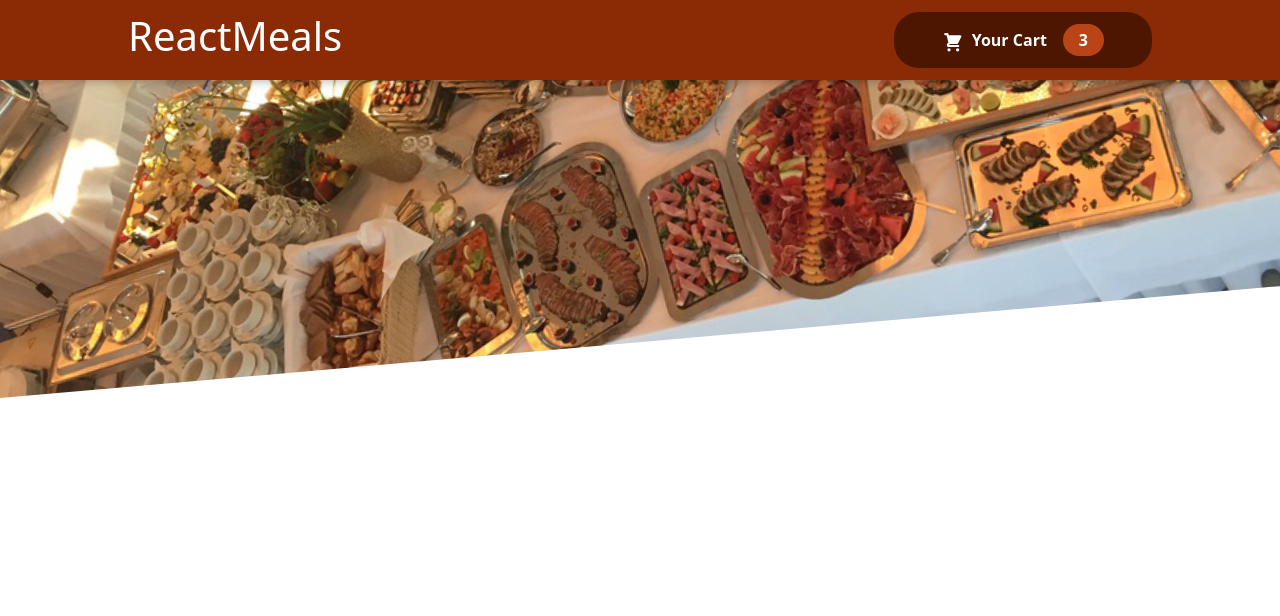
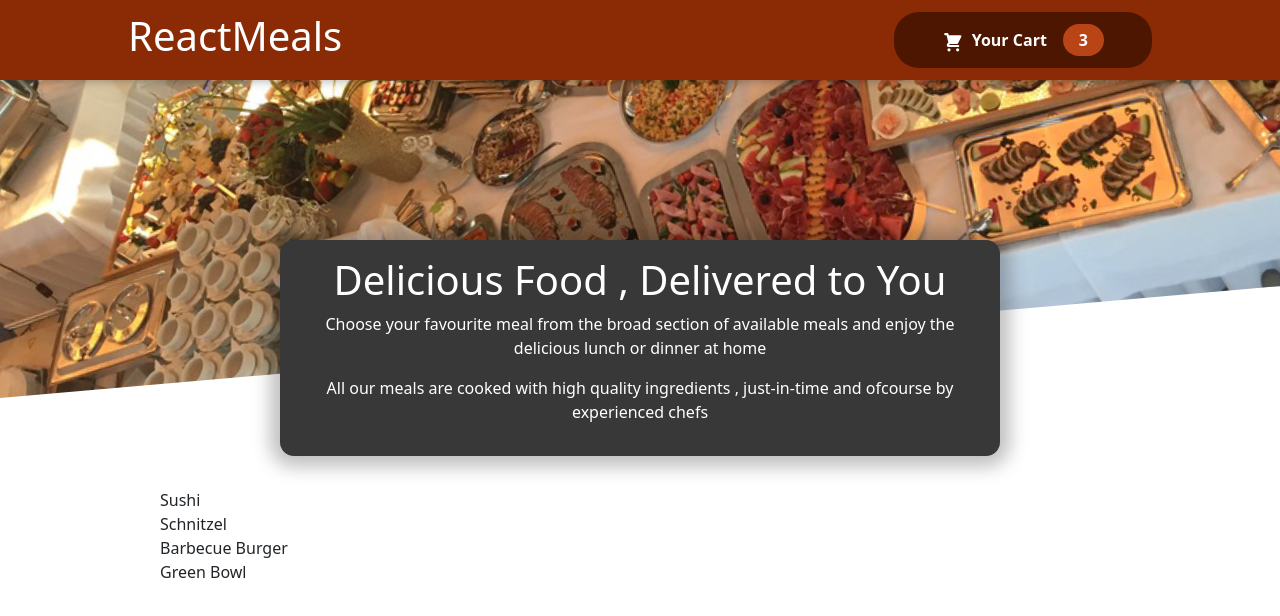
Before and after one commit to rajatjhamnani/CreatingResturantWebsite, a React (Create React App) app: page / in a window 1280 px wide. Shown: the top 616 px of the page. Built offline with nearby package versions, Linux system fonts and the light colour scheme.

Commit message:
Add Restaurant Summary

```diff
--- a/src/App.js
+++ b/src/App.js
@@ -2,11 +2,15 @@
 import React from "react";
 import "./App.css";
 import Header from "./Component/Layout/Header";
+import Meals from "./Component/Meals/Meals";
 
 function App() {
   return (
     <React.Fragment>
       <Header />
+      <main>
+        <Meals />
+      </main>
     </React.Fragment>
   );
 }
--- a/src/Component/Layout/Header.js
+++ b/src/Component/Layout/Header.js
@@ -2,6 +2,7 @@
 import mealsImage from "../../assets/meals.jpg";
 import classes from "./Header.module.css";
 import HeaderCartButton from "./HeaderCardButton";
+
 const Header = (props) => {
   return (
     <>
--- /dev/null
+++ b/src/Component/Meals/AvailableMeals.js
@@ -0,0 +1,36 @@
+import classes from "./AvailableMeals.module.css";
+const DUMMY_MEALS = [
+  {
+    id: "m1",
+    name: "Sushi",
+    description: "Finest fish and veggies",
+    price: 22.99,
+  },
+  {
+    id: "m2",
+    name: "Schnitzel",
+    description: "A german specialty!",
+    price: 16.5,
+  },
+  {
+    id: "m3",
+    name: "Barbecue Burger",
+    description: "American, raw, meaty",
+    price: 12.99,
+  },
+  {
+    id: "m4",
+    name: "Green Bowl",
+    description: "Healthy...and green...",
+    price: 18.99,
+  },
+];
+const AvailableMeals = () => {
+  const mealList = DUMMY_MEALS.map((meal) => <li>{meal.name}</li>);
+  return (
+    <section className={classes.meals}>
+      <ul>{mealList}</ul>
+    </section>
+  );
+};
+export default AvailableMeals;
--- /dev/null
+++ b/src/Component/Meals/AvailableMeals.module.css
@@ -0,0 +1,24 @@
+.meals {
+  max-width: 60rem;
+  width: 90%;
+  margin: 2rem auto;
+  animation: meals-appear 1s ease-out forwards;
+}
+
+.meals ul {
+  list-style: none;
+  margin: 0;
+  padding: 0;
+}
+
+@keyframes meals-appear {
+  from {
+    opacity: 0;
+    transform: translateY(3rem);
+  }
+
+  to {
+    opacity: 1;
+    transform: translateY(0);
+  }
+}
--- /dev/null
+++ b/src/Component/Meals/Meals.js
@@ -0,0 +1,12 @@
+import React from "react";
+import MealsSummary from "./MealsSummary";
+import AvailableMeals from "./AvailableMeals";
+const Meals = () => {
+  return (
+    <>
+      <MealsSummary />
+      <AvailableMeals />
+    </>
+  );
+};
+export default Meals;
--- /dev/null
+++ b/src/Component/Meals/MealsSummary.js
@@ -0,0 +1,17 @@
+import classes from "./MealsSummary.module.css";
+const MealsSummary = () => {
+  return (
+    <section className={classes.summary}>
+      <h1>Delicious Food , Delivered to You</h1>
+      <p>
+        Choose your favourite meal from the broad section of available meals and
+        enjoy the delicious lunch or dinner at home
+      </p>
+      <p>
+        All our meals are cooked with high quality ingredients , just-in-time
+        and ofcourse by experienced chefs
+      </p>
+    </section>
+  );
+};
+export default MealsSummary;
--- /dev/null
+++ b/src/Component/Meals/MealsSummary.module.css
@@ -0,0 +1,18 @@
+.summary {
+  text-align: center;
+  max-width: 45rem;
+  width: 90%;
+  margin: auto;
+  margin-top: -10rem;
+  position: relative;
+  background-color: #383838;
+  color: white;
+  border-radius: 14px;
+  padding: 1rem;
+  box-shadow: 0 1px 18px 10px rgba(0, 0, 0, 0.25);
+}
+
+.summary h2 {
+  font-size: 2rem;
+  margin-top: 0;
+}
```
